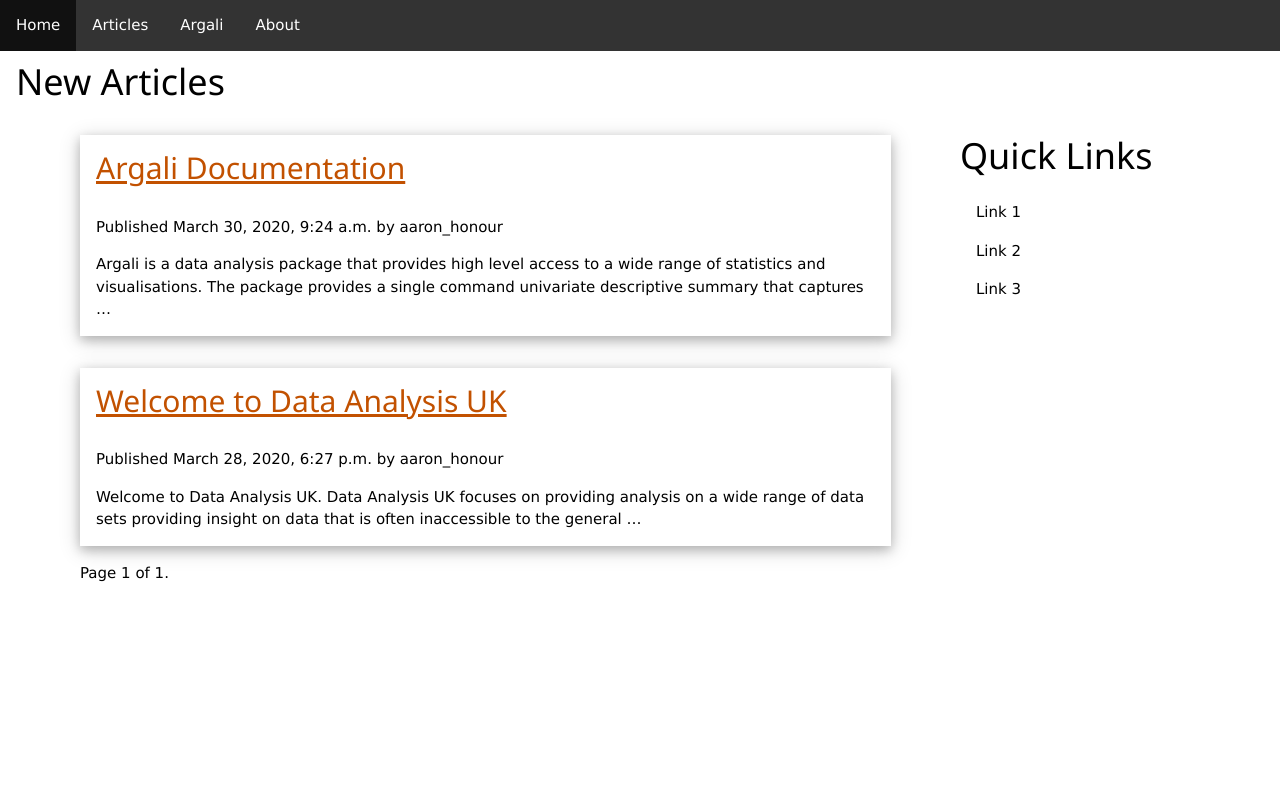
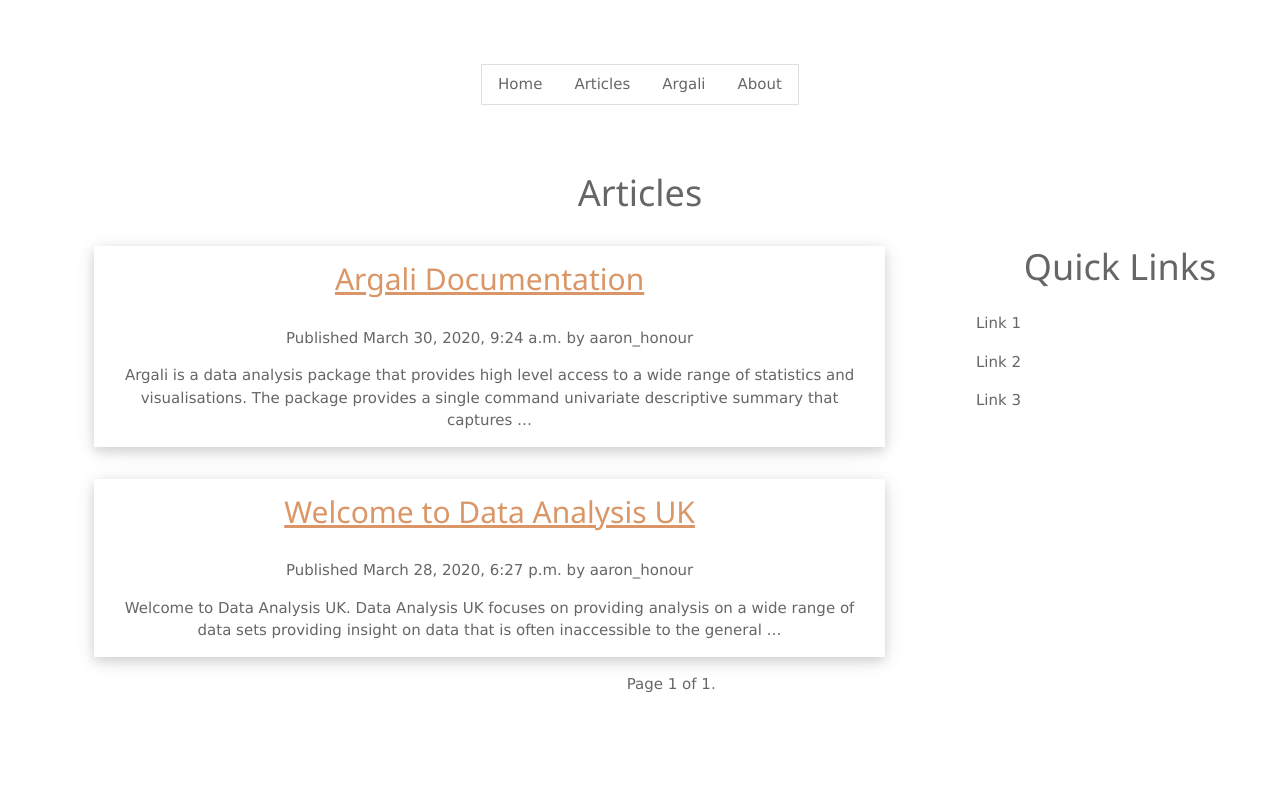
Before and after one commit to ofkthehacker/DAUK2020, a Django app: page /blog/ in a window 1280 px wide. Run offline with Django 3.2, Linux system fonts and the light colour scheme; data comes from the database, SQL or seed files in the repository.

Commit message:
Ready to go

```diff
--- a/DAUK2020/settings.py
+++ b/DAUK2020/settings.py
@@ -26,7 +26,8 @@ SECRET_KEY = 'um)l^-c2b9hrn$9)9_o=p93)+@gt1krz3o_$!hn!5r0sm9%-73'
 # SECURITY WARNING: don't run with debug turned on in production!
 DEBUG = True
 
-ALLOWED_HOSTS = ['data-analysis-uk.herokuapp.com']
+ALLOWED_HOSTS = ['data-analysis-uk.herokuapp.com',
+                 '127.0.0.1']
 
 
 # Application definition
--- a/blog/templates/blog/base.html
+++ b/blog/templates/blog/base.html
@@ -7,17 +7,6 @@
 <link rel="stylesheet" href="https://www.w3schools.com/w3css/4/w3.css">
     <style>
     body {margin:0;}
-
-ul {
-  list-style-type: none;
-  margin: 0;
-  padding: 0;
-  overflow: hidden;
-  background-color: #333;
-  position: fixed;
-  top: 0;
-  width: 100%;
-}
 
 li {
   float: left;
@@ -41,12 +30,15 @@ li a:hover:not(.active) {
 </style>
 </head>
 <body>
-<ul>
-  <li><a href="/">Home</a></li>
-  <li><a href="/blog">Articles</a></li>
-  <li><a href="/argali">Argali</a></li>
-  <li><a href="/about">About</a></li>
-</ul>
+<header class="w3-panel w3-center w3-opacity" style="padding:16px 16px">
+      <div class="w3-padding-32">
+    <div class="w3-bar w3-border">
+      <a href="/" class="w3-bar-item w3-button">Home</a>
+      <a href="/blog" class="w3-bar-item w3-button">Articles</a>
+      <a href="/argali" class="w3-bar-item w3-button">Argali</a>
+      <a href="/about" class="w3-bar-item w3-button">About</a>
+    </div>
+
 <div id="content">
     <div>
         <br>
--- a/blog/templates/blog/post/list.html
+++ b/blog/templates/blog/post/list.html
@@ -2,7 +2,7 @@
 {% block title %}My Blog{% endblock %}
 {% block content %}
 <div class = 'w3-container'>
-<h1>New Articles</h1>
+<h1>Articles</h1>
     </div>
 <div class="w3-sidebar w3-bar-block" style="width:25%;right:0">
     <h1>Quick Links</h1>
--- a/home/templates/about.html
+++ b/home/templates/about.html
@@ -30,9 +30,9 @@ h1 {letter-spacing: 6px}
     <br>
     <br>
   <h1>About</h1>
-    <h1 class="w3-xlarge">Reproducible & Accessible Data Analysis</h1>
 
-<p>apireugfnapiergbaperbgjparrjgnparjgbdpvajsdbvpwj;dfn</p>
+<p>Data is one of the most valuable commodities in the world. As data increases in value it is important that individuals are able to access free analytical tools that are clear and easy to use. This site focuses on providing a clear data analytics framework tool through the python library Argali. All of the articles and research found on this site can be downloaded and distributed freely. Summary reports are included on the site to ensure that there is a robust uniform analysis that is void of bias that everyone is able to access. In addition there are articles that provide wider context and meaning to the data.</p>
+    <br>
       </div>
   </div>
 </header>
```
